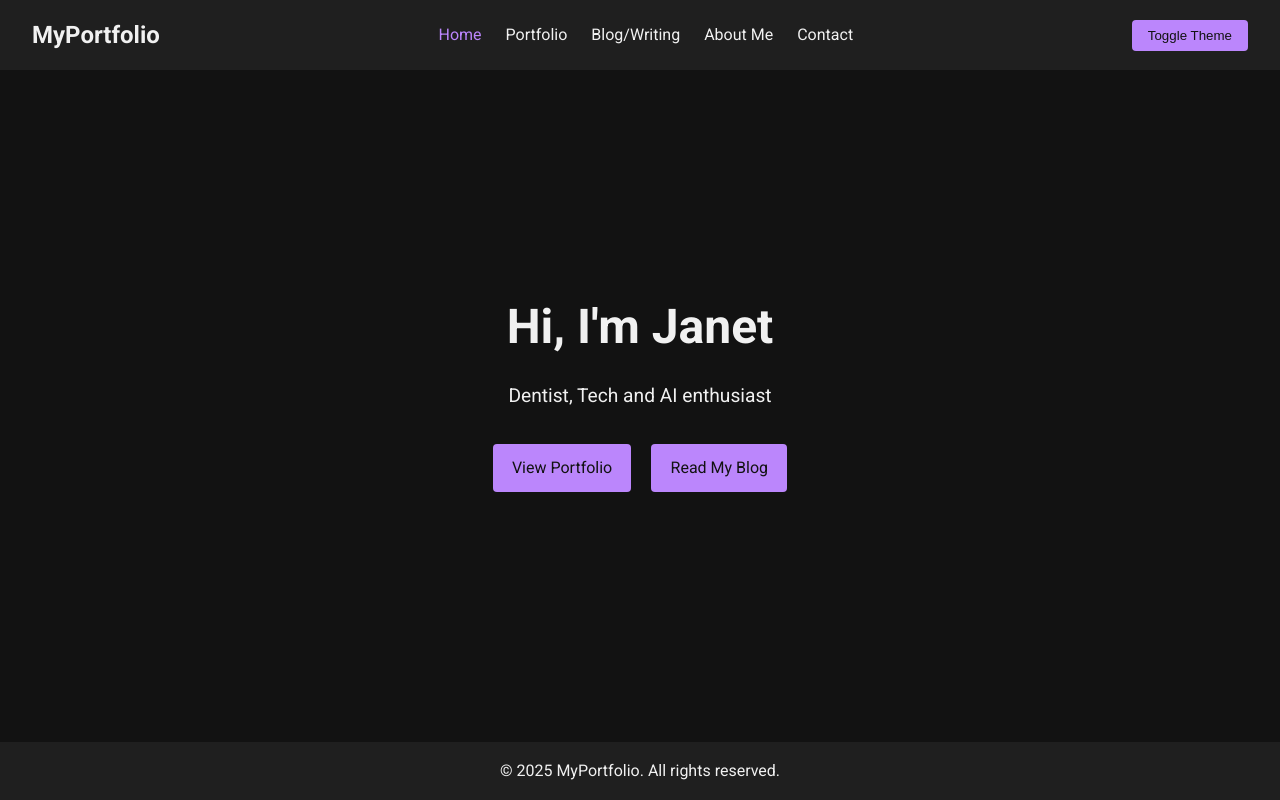
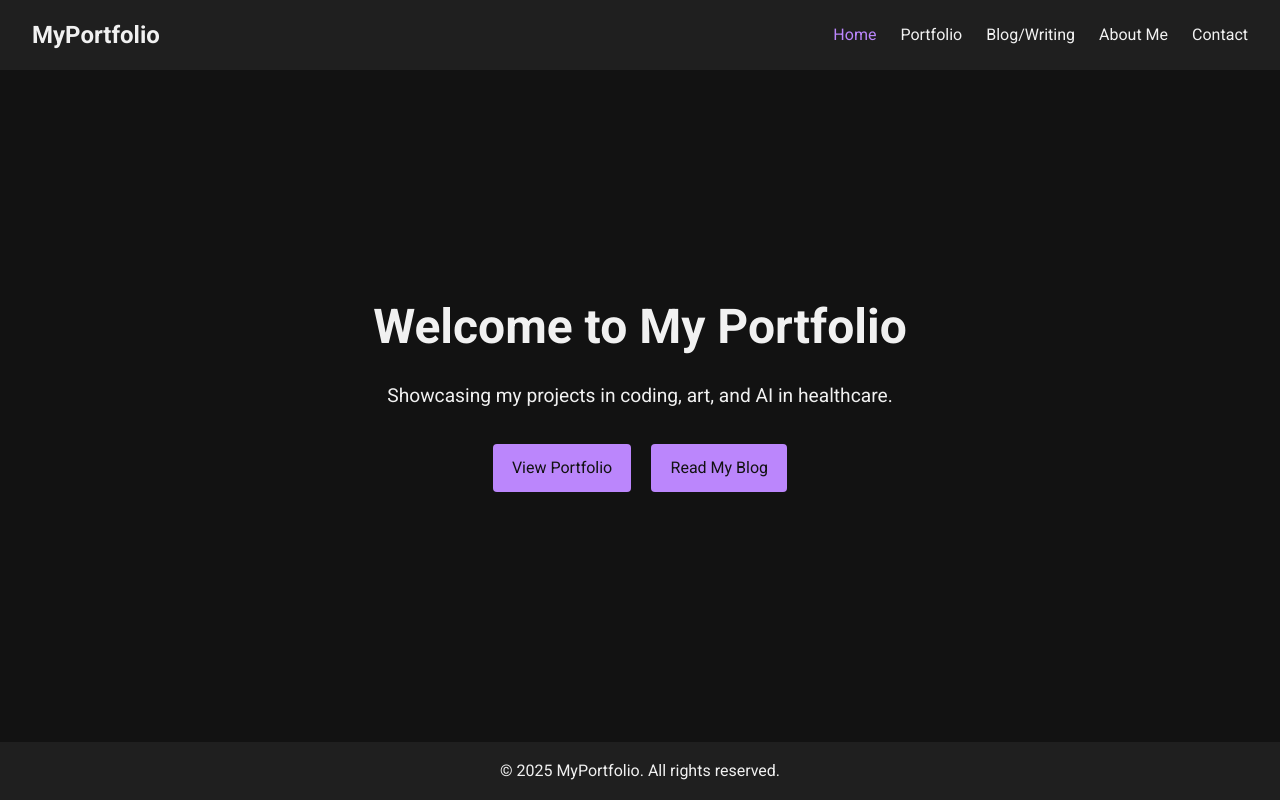
Before and after one commit to grey-neutral/my-portfolio, a plain HTML site: page index.html in a window 1280 px wide. Drawn offline with Linux system fonts and the light colour scheme.

Commit message:
Update index.html

```diff
--- a/index.html
+++ b/index.html
@@ -2,10 +2,13 @@
 <html lang="en">
 <head>
   <meta charset="UTF-8" />
-  <meta name="viewport" content="width=device-width, initial-scale=1.0" />
+  <meta name="viewport" content="width=device-width, initial-scale=1.0"/>
   <title>Personal Website - Home</title>
+  <!-- If you have a custom or hosted version of the Gallient font, link to it here.
+       Otherwise, the browser will attempt to find a local Gallient font or fall back to serif. -->
   <link rel="stylesheet" href="css/style.css" />
-  <link href="https://fonts.googleapis.com/css2?family=Roboto:wght@400;500;700&display=swap" rel="stylesheet" />
+  <!-- Roboto is optional for body text: -->
+  <link href="https://fonts.googleapis.com/css2?family=Roboto:wght@400;500;700&display=swap" rel="stylesheet"/>
 </head>
 <body>
   <header>
@@ -18,14 +21,14 @@
         <li><a href="about.html">About Me</a></li>
         <li><a href="contact.html">Contact</a></li>
       </ul>
-      <button id="theme-toggle">Toggle Theme</button>
+      <!-- No theme toggle button anymore -->
     </nav>
   </header>
 
   <main class="home">
     <section class="hero">
-      <h1>Hi, I'm Janet</h1>
-      <p>Dentist, Tech and AI enthusiast</p>
+      <h1>Welcome to My Portfolio</h1>
+      <p>Showcasing my projects in coding, art, and AI in healthcare.</p>
       <div class="hero-buttons">
         <a href="portfolio.html" class="btn">View Portfolio</a>
         <a href="blog.html" class="btn">Read My Blog</a>
```
